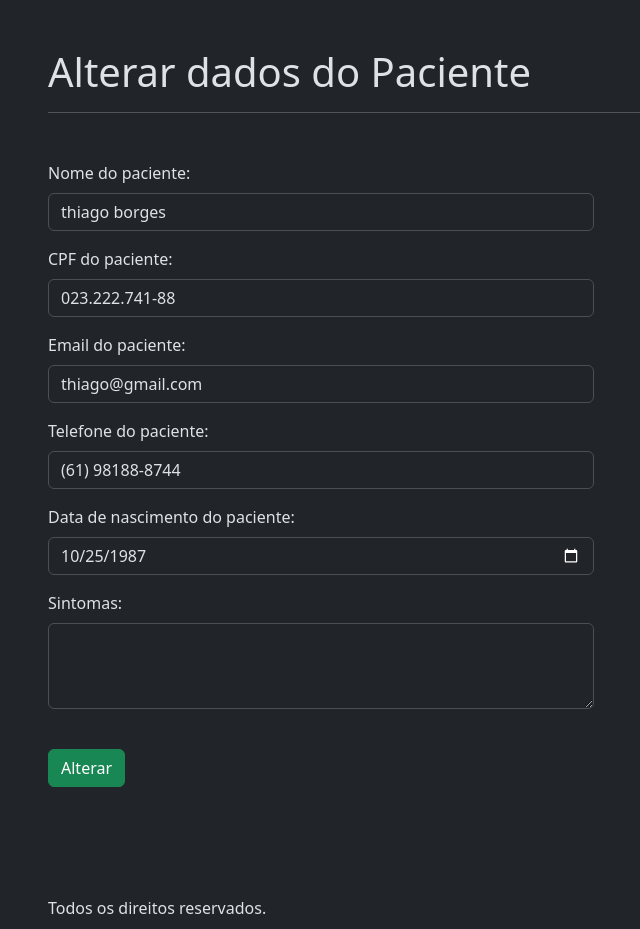
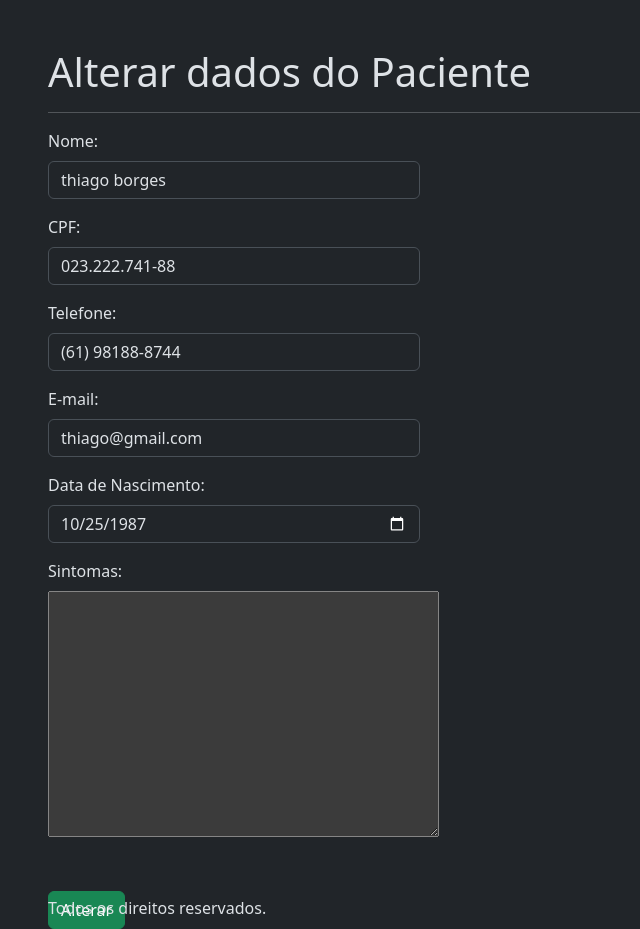
Before and after one commit to rafaelblima22/sistema_django_noturno, a Django app: page /alterarPaciente/2 in a window 1280 px wide. Shown: the part 56-985 px from the top of the page, without its empty margins (34-674 px from the left). Run offline with Django 5.2, Linux system fonts and the light colour scheme; a user stored in the database is signed in; data comes from the database, SQL or seed files in the repository; both versions use the stored data as it was after the commit.

Commit message:
Aula do dia 08/10/2026

```diff
--- /dev/null
+++ b/apps/crud/forms.py
@@ -0,0 +1,61 @@
+from django import forms
+from .models import Paciente
+
+class PacienteForm(forms.ModelForm):
+    class Meta:
+        model = Paciente
+        fields = ['nome','cpf','email','telefone','data_nascimento','sintomas']
+        widgets = {
+            'nome':forms.TextInput(
+                attrs={
+                    'class':"form-control",
+                    'id':"nome",
+                    'required':True,
+                },
+            ),
+            'cpf':forms.TextInput(
+                attrs={
+                    'class':"form-control",
+                    'id':"cpf",
+                    'required':True,
+                },
+            ),
+            'email':forms.EmailInput(
+                attrs={
+                    'class':"form-control",
+                    'id':"email",
+                    'required':True,
+                },
+            ),
+            'telefone':forms.TelInput(
+                attrs={
+                    'class':"form-control",
+                    'id':"telefone",
+                    'required':True,
+                },
+            ),
+            'data_nascimento':forms.DateInput(
+                format='%Y-%m-%d',
+                attrs={
+                    'type':"date",
+                    'class':"form-control",
+                    'id':"data_nascimento",
+                    'required':True,
+                },
+            ),
+            'sintomas':forms.Textarea(
+                attrs={
+                    'id':"sintomas",
+                    'row':3,
+                },
+            ),
+        }
+
+        error_messages ={
+            'email':{
+                'unique': "E-mail já cadastrado"
+            },
+            'cpf':{
+                'unique': "CPF já cadastrado"
+            }
+        }
--- a/apps/crud/templates/alterar_dados.html
+++ b/apps/crud/templates/alterar_dados.html
@@ -9,60 +9,11 @@
 {% if error %} <p> {{error}} </p> {% endif %}
 <form action="{% url 'alterar_paciente' paciente.codigo_paciente %}" method="POST">
     {% csrf_token %}
-    <div class="row mt-5">
-        <div class=" col-12 col-md-8 col-lg-6 mb-3">
-            <label for="nome" class="form-label">
-                Nome do paciente:
-            </label>
-            <input type="text" class="form-control" name="nome"  value="{{ paciente.nome }}" required>
-        </div>
-    </div>
-    <div class="row">
-        <div class=" col-12 col-md-8 col-lg-6 mb-3">
-            <label for="cpf" class="form-label">
-                CPF do paciente:
-            </label>
-            <input type="text" class="form-control" id="cpf" name="cpf" maxlength="14" value="{{ paciente.cpf }}" required>
-        </div>
-    </div>
-    <div class="row">
-        <div class=" col-12 col-md-8 col-lg-6 mb-3">
-            <label for="email" class="form-label">
-                Email do paciente:
-            </label>
-            <input type="text" class="form-control" name="email" value="{{ paciente.email }}" required>
-        </div>
-    </div>
-    <div class="row">
-        <div class=" col-12 col-md-8 col-lg-6 mb-3">
-            <label for="telefone" class="form-label">
-                Telefone do paciente:
-            </label>
-            <input type="text" class="form-control" id="telefone" name="telefone" value="{{ paciente.telefone }}" required>
-        </div>
-    </div>
-    <div class="row">
-        <div class=" col-12 col-md-8 col-lg-6 mb-3">
-            <label for="data_nascimento" class="form-label">
-                Data de nascimento do paciente:
-            </label>
-            <input type="date" class="form-control" name="data_nascimento" value="{{ paciente.data_nascimento| date:'Y-m-d' }}" required>
-        </div>
-    </div>
-    <div class="row">
-        <div class=" col-12 col-md-8 col-lg-6 mb-3">
-            <label for="data_nascimento" class="form-label">
-                Sintomas:
-            </label>
-            <textarea rows="3" class="form-control" id="sintomas" name="sintomas"></textarea>
-        </div>
-    </div>
-    <div class="row">
-        <div class="mt-4">
-            <button type="submit" class="btn btn-success">
-                Alterar
-            </button>
-        </div>
+    {% include 'includes/form.html' %}
+    <div class="d-flex justify-content-start mt-5 mb-5">
+        <button type="submit" class="btn btn-success">
+            Alterar
+        </button>
     </div>
 </form>
 
--- /dev/null
+++ b/apps/crud/templates/includes/form.html
@@ -0,0 +1,35 @@
+<div class="col-12 col-md-6 col-lg-4 mb-3">
+    <label for="{{ form.nome.id_for_label }}" class="form-label">Nome:</label>
+    {{ form.nome }}
+</div>
+
+<div class="col-12 col-md-6 col-lg-4 mb-3">
+    <label for="{{ form.cpf.id_for_label }}" class="form-label">CPF:</label>
+    {{ form.cpf }}
+    {% for erro in form.cpf.errors %}
+        <small>{{ erro }}</small>
+    {% endfor %}
+</div>
+
+<div class="col-12 col-md-6 col-lg-4 mb-3">
+    <label for="{{ form.telefone.id_for_label }}" class="form-label">Telefone:</label>
+    {{ form.telefone }}
+</div>
+
+<div class="col-12 col-md-6 col-lg-4 mb-3">
+    <label for="{{ form.email.id_for_label }}" class="form-label">E-mail:</label>
+    {{ form.email }}
+    {% for erro in form.email.errors %}
+        <small>{{ erro }}</small>
+    {% endfor %}
+</div>
+
+<div class="col-12 col-md-6 col-lg-4 mb-3">
+    <label for="{{ form.data_nascimento.id_for_label }}" class="form-label">Data de Nascimento:</label>
+    {{ form.data_nascimento }}
+</div>
+
+<div class="col-12 col-md-6 col-lg-4 mb-3">
+    <label for="{{ form.sintomas.id_for_label }}" class="form-label">Sintomas:</label>
+    {{ form.sintomas }}
+</div>
--- a/apps/crud/views.py
+++ b/apps/crud/views.py
@@ -1,6 +1,7 @@
 from django.contrib.auth.decorators import login_required
 from django.shortcuts import render, redirect
 from .models import Paciente
+from .forms import PacienteForm
 
 # Create your views here.
 @login_required
@@ -11,22 +12,15 @@
 @login_required
 def novoPaciente(request):
     if request.method == 'POST':
-        nome = request.POST.get('nome')
-        cpf = request.POST.get('cpf')
-        email = request.POST.get('email')
-        telefone = request.POST.get('telefone')
-        data_nascimento = request.POST.get('data_nascimento')
-        sintomas = request.POST.get('sintomas')
-        Paciente.objects.create(
-            nome=nome,
-            cpf=cpf,
-            email=email,
-            telefone=telefone,
-            data_nascimento=data_nascimento,
-            sintomas=sintomas
-        )
-        return redirect("/novoPacienteSucesso")
-    return render(request, "novo-paciente.html")
+        form = PacienteForm(request.POST)
+        if form.is_valid():
+            form.save()
+            return redirect('novo-paciente_sucesso')
+    else:
+        form = PacienteForm()
+    return render(request, "novo-paciente.html",{
+        'form':form,
+    })
 
 @login_required
 def novo_paciente_sucesso(request):
@@ -36,17 +30,16 @@
 def alterar_paciente(request, codigo_paciente):
     paciente = Paciente.objects.get(codigo_paciente=codigo_paciente)
     if request.method == 'POST':
-        paciente.nome = request.POST.get('nome')
-        paciente.cpf = request.POST.get('cpf')
-        paciente.email = request.POST.get('email')
-        paciente.telefone = request.POST.get('telefone')
-        paciente.data_nascimento = request.POST.get('data_nascimento')
-        paciente.sintomas = request.POST.get('sintomas')
-
-        paciente.save()
-
-        return redirect('index')
-    return render(request, "alterar_dados.html", {'paciente':paciente})
+        form = PacienteForm(request.POST, instance=paciente)
+        if form.is_valid():
+            form.save()
+            return redirect('index')
+    else:
+        form = PacienteForm(instance=paciente)
+    return render(request, 'alterar_dados.html',{
+        'form':form,
+        'paciente':paciente,
+    })
 
 @login_required
 def excluir_paciente(request, codigo_paciente):
```
Also changed, not shown: apps/crud/templates/novo-paciente.html (+5 -54 lines), db_sistema_django.db.
